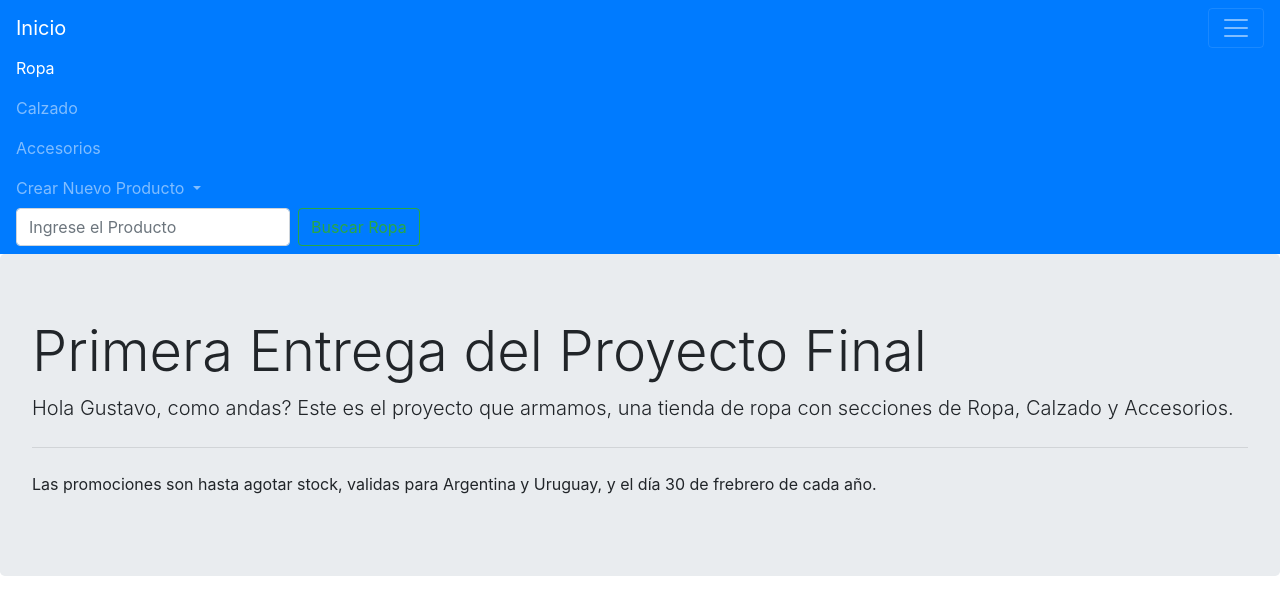
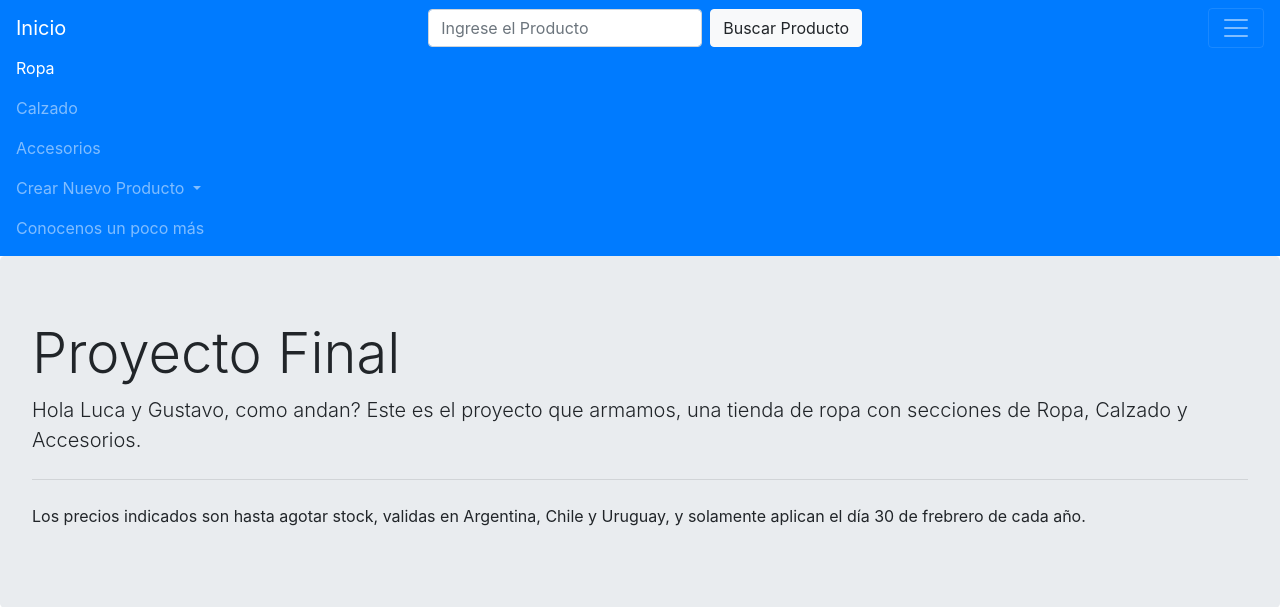
Before and after one commit to GustavoSeoane/Tienda-Abreu, a Django app: page / in a window 1280 px wide, after a click that opens the changed part. Shown: the top 607 px of the page. Run offline with Django 4.2, Linux system fonts and the light colour scheme; parts of the project's set-up code (start-up, migrations or seed data) failed here and were passed over.

Commit message:
Buscador Global

```diff
--- a/Tienda/urls.py
+++ b/Tienda/urls.py
@@ -1,10 +1,10 @@
 from django.urls import path
-from Tienda.views import crear_accesorios, listar_accesorios, listar_ropa, crear_ropa, search_ropa, listar_championes, crear_championes, crear_accesorios, detalle_ropa, detalle_championes, detalle_accesorios, delete_ropa, delete_championes, delete_accesorios, ropa_actualizar, championes_actualizar, accesorios_actualizar
+from Tienda.views import crear_accesorios, listar_accesorios, listar_ropa, crear_ropa, search_product, listar_championes, crear_championes, crear_accesorios, detalle_ropa, detalle_championes, detalle_accesorios, delete_ropa, delete_championes, delete_accesorios, ropa_actualizar, championes_actualizar, accesorios_actualizar
 
 urlpatterns = [
     path('listar-ropa/', listar_ropa.as_view(), name = 'listar_ropa'),
     path('crear-ropa/', crear_ropa.as_view(), name = 'crear_ropa'),
-    path('search-ropa/', search_ropa, name = 'search_ropa'),
+    path('search-product/', search_product, name = 'search_product'),
     path('detalle-ropa/<int:pk>/', detalle_ropa, name = 'detalle_ropa'),
     path('delete-ropa/<int:pk>/', delete_ropa.as_view(), name = 'delete_ropa'),
     path('update-ropa/<int:pk>/', ropa_actualizar.as_view(), name = 'ropa_actualizar'),
--- a/templates/base.html
+++ b/templates/base.html
@@ -14,6 +14,14 @@
 
     <nav class="navbar navbar-dark bg-primary">
         <a class="navbar-brand" href="/">Inicio</a>
+
+        <form class="form-inline my-2 my-lg-0" action="/tienda/search-product/" method="GET">
+            <input class="form-control mr-sm-2" type="search" placeholder="Ingrese el Producto" aria-label="Search" name="search">
+            <button class="btn btn-light" type="submit">Buscar Producto</button>
+        </form>
+
+
+
         <button class="navbar-toggler" type="button" data-toggle="collapse" data-target="#navbarSupportedContent" aria-controls="navbarSupportedContent" aria-expanded="false" aria-label="Toggle navigation">
           <span class="navbar-toggler-icon"></span>
         </button>
@@ -39,10 +47,10 @@
                         <a class="dropdown-item" href="/tienda/crear-accesorios/">Alta nuevo Accesorio</a>
                     </div>
                 </li>
-                <form class="form-inline my-2 my-lg-0" action="/tienda/search-ropa/" method="GET">
-                    <input class="form-control mr-sm-2" type="search" placeholder="Ingrese el Producto" aria-label="Search" name="search">
-                    <button class="btn btn-outline-success my-2 my-sm-0" type="submit">Buscar Ropa</button>
-                </form>
+
+                <li class="nav-item">
+                    <a class="nav-link" href="#">Conocenos un poco más</a>
+                </li>
         </div>
     </nav>
 
--- a/templates/index.html
+++ b/templates/index.html
@@ -1,10 +1,10 @@
 {% extends 'base.html' %} {% block content %}
 
 <div class="jumbotron">
-    <h1 class="display-4">Primera Entrega del Proyecto Final</h1>
-    <p class="lead">Hola Gustavo, como andas? Este es el proyecto que armamos, una tienda de ropa con secciones de Ropa, Calzado y Accesorios.</p>
+    <h2 class="display-4">Proyecto Final</h2>
+    <p class="lead">Hola Luca y Gustavo, como andan? Este es el proyecto que armamos, una tienda de ropa con secciones de Ropa, Calzado y Accesorios.</p>
     <hr class="my-4">
-    <p>Las promociones son hasta agotar stock, validas para Argentina y Uruguay, y el día 30 de frebrero de cada año.</p>
+    <p>Los precios indicados son hasta agotar stock, validas en Argentina, Chile y Uruguay, y solamente aplican el día 30 de frebrero de cada año.</p>
 
 </div>
 
@@ -42,4 +42,8 @@
 </div>
 
 
+
+
+
+
 {% endblock%}
```
Also changed, not shown: Tienda/views.py (+12 -6 lines), templates/search-ropa.html (deleted, +0 -36 lines), templates/search_product.html (added, +80 -0 lines).
